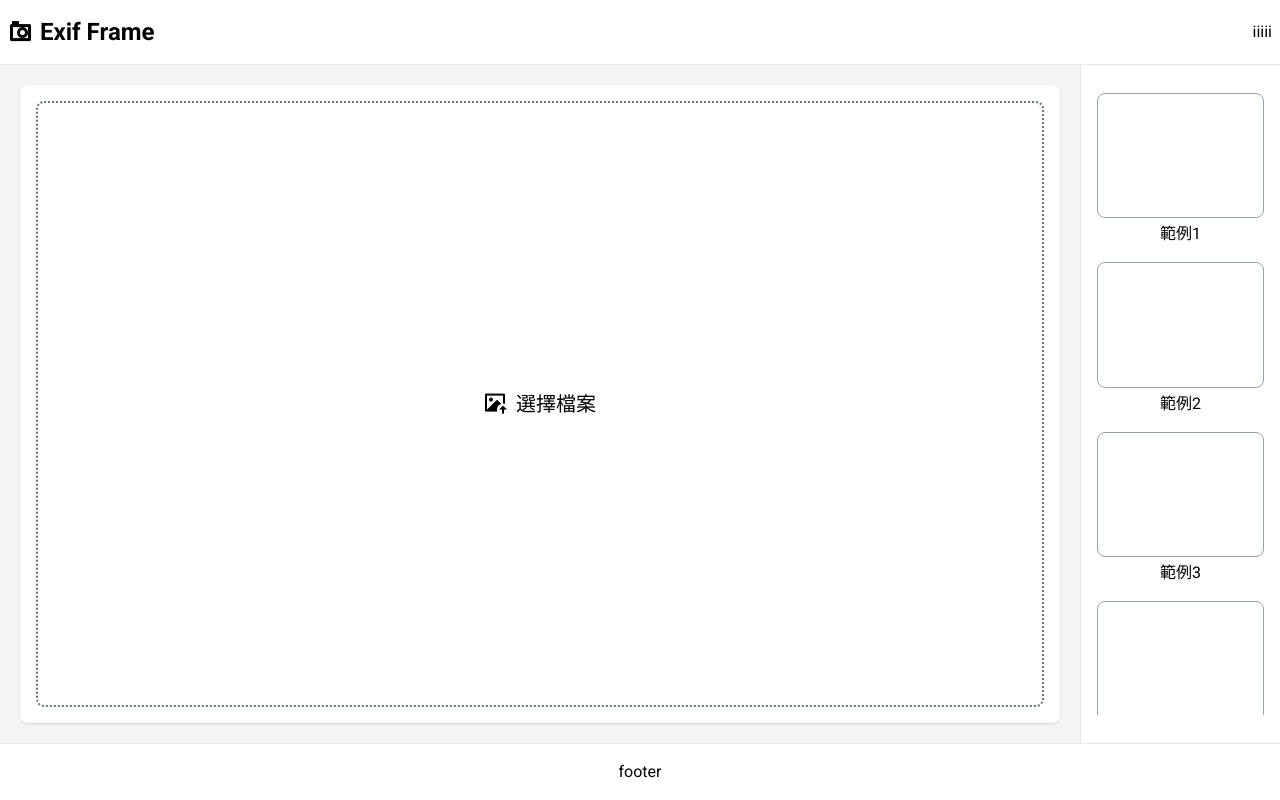
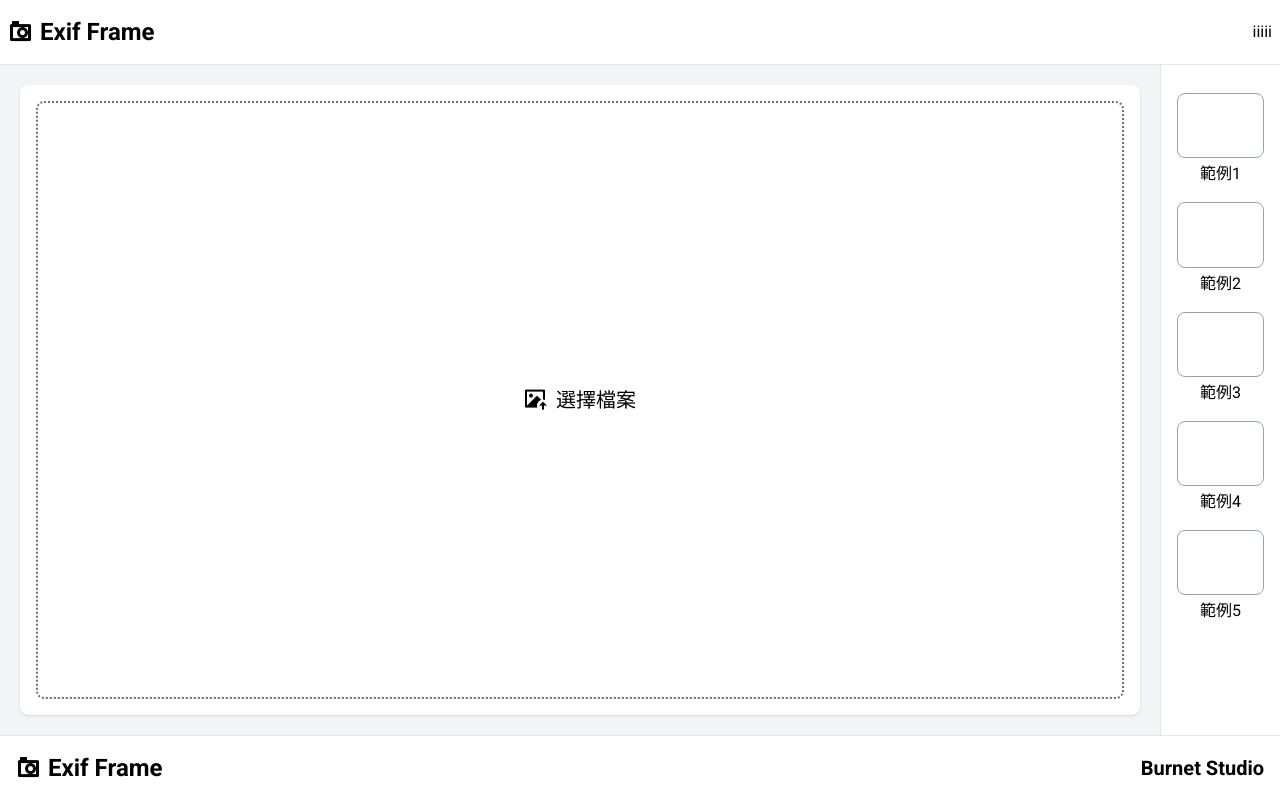
Before and after one commit to BurnettMiao/exif-frame, a Vue app: page / in a window 1280 px wide. Built offline with nearby package versions, Linux system fonts and the light colour scheme; the HTML template or start-up script is replaced by a standard one.

Commit message:
照片預覽白邊正常顯示

```diff
--- a/src/App.vue
+++ b/src/App.vue
@@ -21,7 +21,15 @@ import { RouterLink, RouterView } from 'vue-router'
     </div>
 
     <!-- footer -->
-    <div class="text-center p-4 bg-white border-t border-t-gray-200">footer</div>
+    <div
+      class="p-4 bg-white border-t border-t-gray-200 w-full max-w-7xl flex items-center justify-between mx-auto"
+    >
+      <div class="font-bold text-2xl flex items-center gap-x-2">
+        <i class="ri-camera-3-line"></i> <span>Exif Frame</span>
+      </div>
+
+      <div class="font-bold text-xl">Burnet Studio</div>
+    </div>
   </div>
 </template>
 
--- a/src/views/HomeView.vue
+++ b/src/views/HomeView.vue
@@ -4,7 +4,7 @@ import ExifReader from 'exifreader'
 
 // 用來存放照片資訊的響應式變數
 const photoInfo = ref<any>(null)
-const imageUrl = ref<string | null>(null)
+const previewUrl = ref<string | null>(null)
 
 const handleFileUpload = async (event: Event) => {
   const target = event.target as HTMLInputElement
@@ -13,7 +13,7 @@ const handleFileUpload = async (event: Event) => {
   if (!file) return
 
   // 1. 預覽照片 (建立一個暫時的 URL)
-  imageUrl.value = URL.createObjectURL(file)
+  previewUrl.value = URL.createObjectURL(file)
 
   try {
     // 2. 讀取 EXIF 資訊
@@ -40,9 +40,9 @@ const handleFileUpload = async (event: Event) => {
 
 <template>
   <div class="flex w-full h-full overflow-hidden">
-    <!-- 左側預覽區 -->
+    <!-- 左側區域 -->
     <div class="w-full h-full p-5 bg-gray-100">
-      <div class="bg-white rounded-lg shadow p-4 w-full h-full">
+      <!-- 上傳區域 -->
       <input
         id="image-upload"
         @change="handleFileUpload"
@@ -50,7 +50,7 @@ const handleFileUpload = async (event: Event) => {
         type="file"
         accept="image/*"
       />
-
+      <div v-if="!previewUrl" class="bg-white rounded-lg shadow p-4 w-full h-full">
         <!-- 自訂樣式的 label -->
         <label
           for="image-upload"
@@ -62,11 +62,43 @@ const handleFileUpload = async (event: Event) => {
           </div>
         </label>
       </div>
+
+      <!-- 預覽區塊 -->
+      <div v-if="previewUrl" class="w-full h-full relative">
+        <!-- 縮圖預覽 -->
+        <div
+          class="bg-white p-2 shadow-sm rounded-lg flex items-center justify-center gap-x-3 absolute -top-3 left-1/2 -translate-x-1/2"
+        >
+          <div
+            class="w-12 h-12 bg-white"
+            :class="{ 'border-2 border-dotted border-gray-400': !previewUrl }"
+          >
+            <img :src="previewUrl" alt="" class="w-full h-full object-cover" />
           </div>
 
-    <!-- 右側編輯工具區 -->
+          <label
+            for="image-upload"
+            class="w-12 h-12 flex items-center justify-center cursor-pointer bg-white"
+            :class="{ 'border-2 border-dotted border-gray-400': previewUrl }"
+          >
+            <i class="ri-image-upload-fill text-gray-400"></i>
+          </label>
+        </div>
+
+        <!-- 大圖預覽 -->
+        <div class="w-full h-full flex items-center justify-center">
+          <img
+            :src="previewUrl"
+            alt="preview img"
+            class="w-auto max-w-full h-auto max-h-full object-contain p-4 pb-20 bg-white rounded-lg shadow-lg"
+          />
+        </div>
+      </div>
+    </div>
+
+    <!-- 右側區域 -->
     <div
-      class="sm:min-w-50 2xl:min-w-60 bg-white px-4 py-7 border-l border-l-gray-200 flex flex-col h-full overflow-hidden"
+      class="min-w-30 2xl:min-w-60 bg-white px-4 py-7 border-l border-l-gray-200 flex flex-col h-full overflow-hidden"
     >
       <div class="flex-1 overflow-y-scroll flex flex-col gap-y-4">
         <div v-for="i in 5" :key="i">
@@ -78,8 +110,8 @@ const handleFileUpload = async (event: Event) => {
   </div>
 
   <!-- 簡易的拍立得預覽框 -->
-  <!-- <div v-if="imageUrl" class="bg-white p-4 shadow-xl border border-gray-200 rounded-sm">
-    <img :src="imageUrl" class="w-full aspect-square object-cover mb-4" />
+  <!-- <div v-if="previewUrl" class="bg-white p-4 shadow-xl border border-gray-200 rounded-sm">
+    <img :src="previewUrl" class="w-full aspect-square object-cover mb-4" />
 
     <div v-if="photoInfo" class="text-gray-600 font-mono text-sm space-y-1">
       <p>📅 日期：{{ photoInfo.date }}</p>
```
Lines whose indentation alone changed are shown as unchanged.
